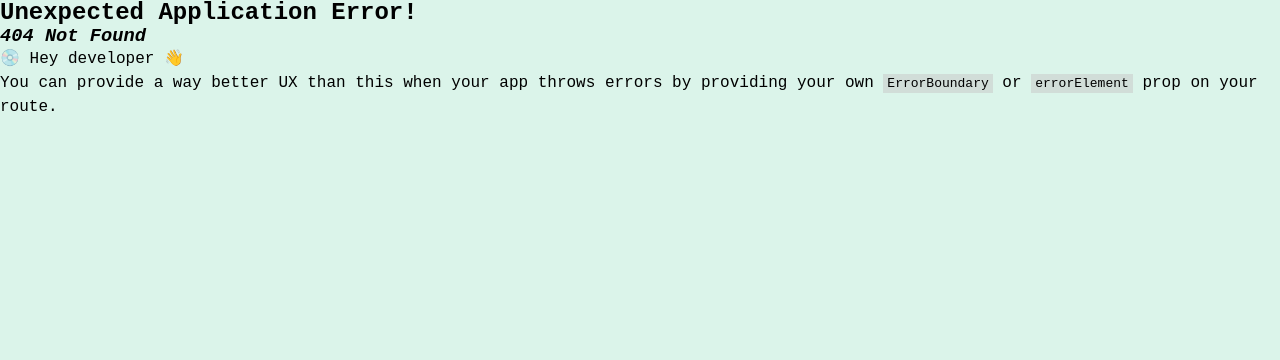
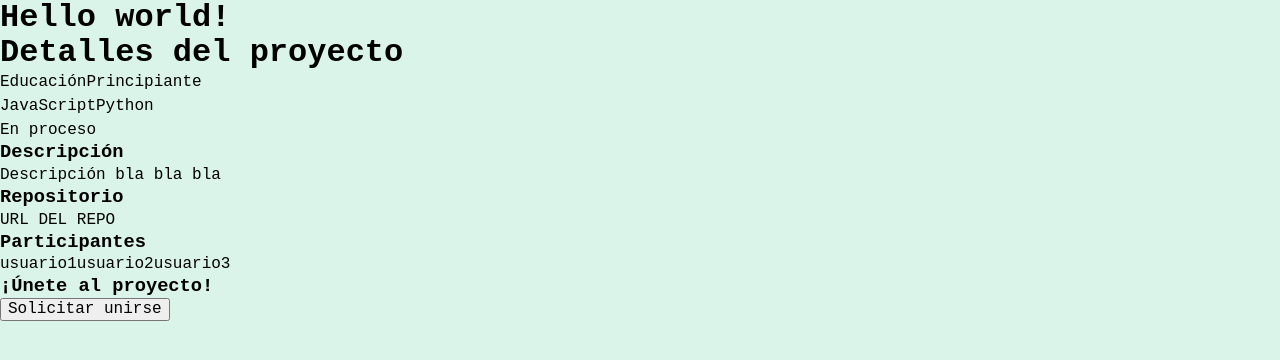
Before and after one commit to JavierBrizuela/exceso_de_iteraciones, a React (Vite) app in the folder Frontend/: page /projectdetails in a window 1280 px wide. Before the commit this address had no page. Shown: the top 360 px of the page. Built offline with nearby package versions, Linux system fonts and the light colour scheme; a web font is replaced by a local one.

Commit message:
Create Project Details component

```diff
--- a/Frontend/src/App.jsx
+++ b/Frontend/src/App.jsx
@@ -4,6 +4,7 @@ import { Toaster } from "react-hot-toast";
 import Root from "./routes/Root";
 import Home from "./routes/Home/Home";
 import Signup from "./routes/Signup/Signup";
+import Details from "./routes/ProjectDetails/ProjectDetails";
 
 const router = createBrowserRouter([
   {
@@ -17,6 +18,10 @@ const router = createBrowserRouter([
       {
         path: "signup",
         element: <Signup />,
+      },
+      {
+        path: "projectdetails",
+        element: <Details />,
       },
     ],
   },
--- /dev/null
+++ b/Frontend/src/routes/ProjectDetails/ProjectDetails.jsx
@@ -0,0 +1,46 @@
+import "./ProjectDetails.css";
+
+function Details() {
+  return (
+    <div className="project-wrapper">
+      <div className="project-title">
+        <div className="project-title-shadow">
+          <h1 className="project-title-text">Detalles del proyecto</h1>
+        </div>
+      </div>
+      <div className="project-tags-type-difficulty">
+        <span className="project-tag project-details-type">Educación</span>
+        <span className="project-tag project-details-difficulty">Principiante</span>
+      </div>
+      <div className="project-tags-languages-status">
+        <div className="project-languages">
+          <span className="project-tag project-details-language">JavaScript</span>
+          <span className="project-tag project-details-language">Python</span>
+        </div>
+        <span className="project-tag project-details-status">En proceso</span>
+      </div>
+      <div className="description">
+        <h3 className="project-info">Descripción</h3>
+        <div className="description-text">Descripción bla bla bla</div>
+      </div>
+      <div className="repository">
+        <h3 className="project-info">Repositorio</h3>
+        <div className="repository-text">URL DEL REPO</div>
+      </div>
+      <div className="project-info-members">
+        <h3 className="project-info">Participantes</h3>
+        <div className="project-team">
+          <span className="project-member-team">usuario1</span>
+          <span className="project-member-team">usuario2</span>
+          <span className="project-member-team">usuario3</span>
+        </div>
+      </div>
+      <div className="request">
+        <h3 className="request-join">¡Únete al proyecto!</h3>
+        <button className="button-request-join">Solicitar unirse</button>
+      </div>
+    </div>
+  );
+}
+
+export default Details;
```
Also changed, not shown: Frontend/src/routes/ProjectDetails/ProjectDetails.css (added).
